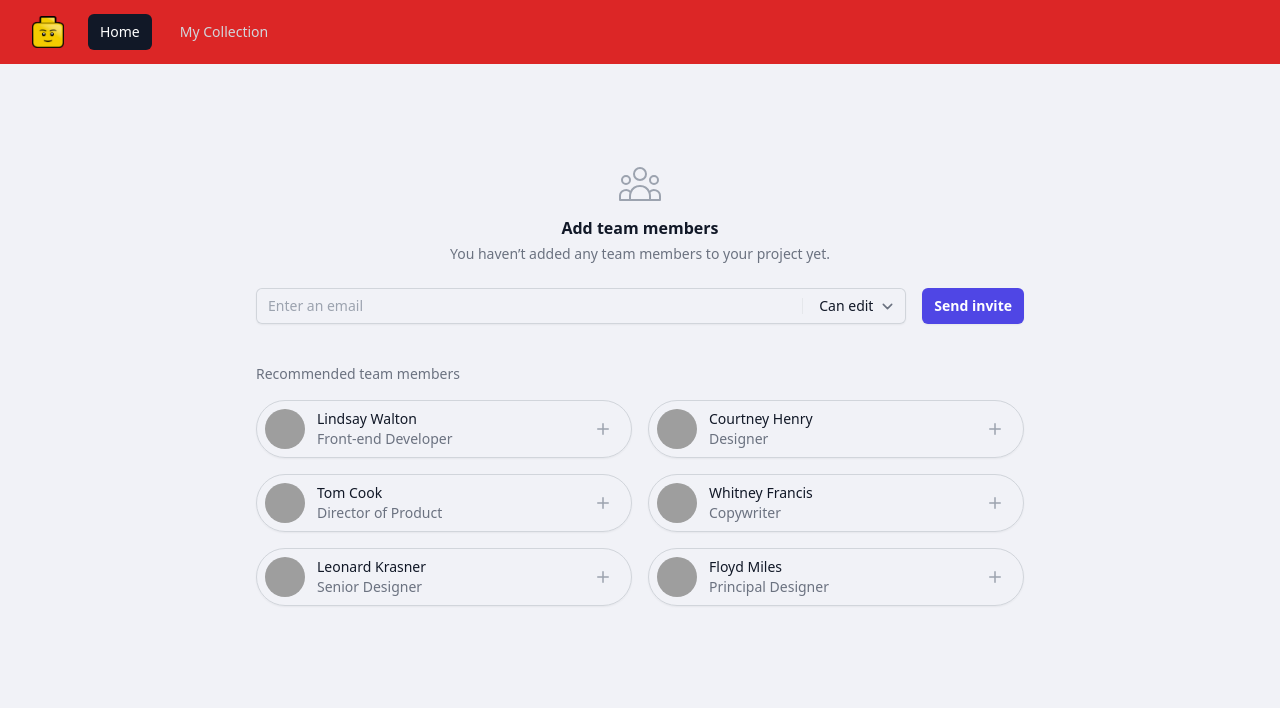
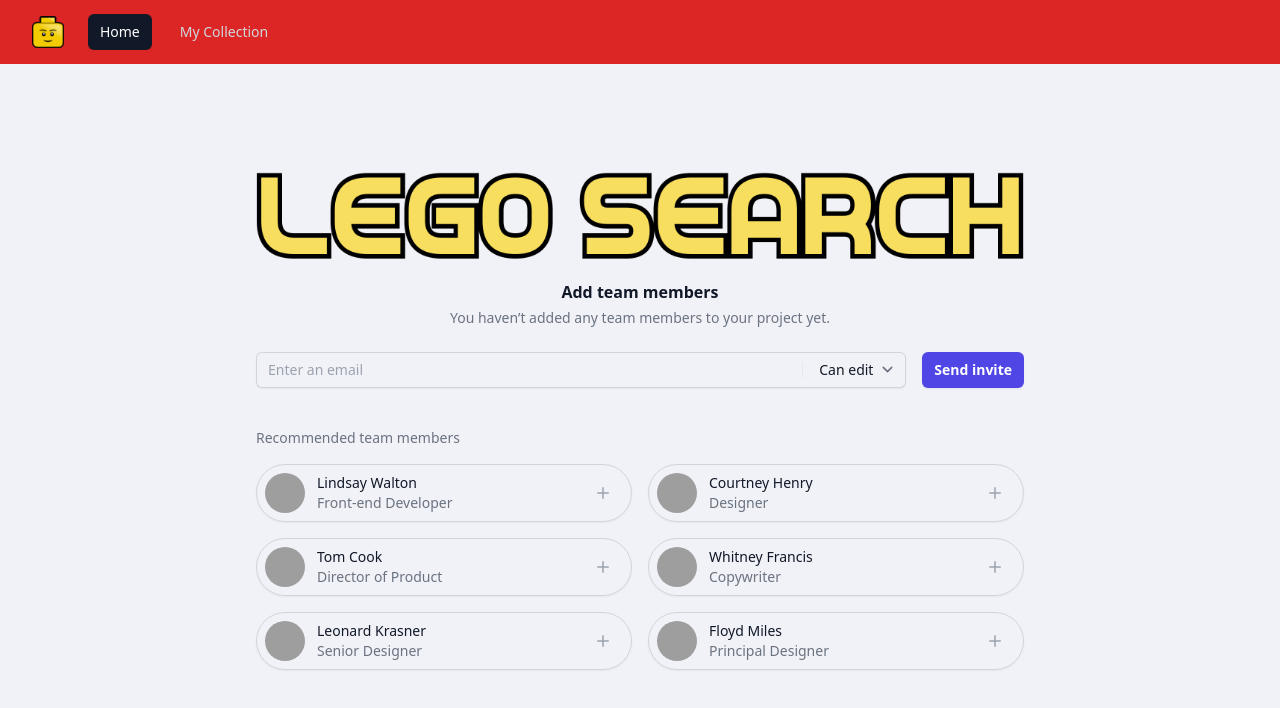
Before and after one commit to jiehaolim/ga-sei-project-2-legosearch, a React (Vite) app: page / in a window 1280 px wide. Shown: the top 708 px of the page. Built offline with nearby package versions, Linux system fonts and the light colour scheme; grey boxes are pictures that could not be loaded.

Commit message:
65th commit - updated search component

```diff
--- a/src/components/Home/MainSearch.jsx
+++ b/src/components/Home/MainSearch.jsx
@@ -1,3 +1,4 @@
+import legoSearchLogo from "../../img/legosearchlogo.png";
 import { PlusIcon } from '@heroicons/react/20/solid'
 
 const people = [
@@ -41,23 +42,16 @@
 
 const MainSearch = () => {
     return (
-        <div className="mt-24 mx-auto max-w-md sm:max-w-3xl">
+      <div className="mx-auto max-w-7xl px-2 sm:px-6 lg:px-8">
+        <div className="mt-12 mx-auto max-w-md sm:mt-24 sm:max-w-3xl">
         <div>
           <div className="text-center">
-            <svg
-              className="mx-auto h-12 w-12 text-gray-400"
-              fill="none"
-              stroke="currentColor"
-              viewBox="0 0 48 48"
-              aria-hidden="true"
-            >
-              <path
-                strokeLinecap="round"
-                strokeLinejoin="round"
-                strokeWidth={2}
-                d="M34 40h10v-4a6 6 0 00-10.712-3.714M34 40H14m20 0v-4a9.971 9.971 0 00-.712-3.714M14 40H4v-4a6 6 0 0110.713-3.714M14 40v-4c0-1.313.253-2.566.713-3.714m0 0A10.003 10.003 0 0124 26c4.21 0 7.813 2.602 9.288 6.286M30 14a6 6 0 11-12 0 6 6 0 0112 0zm12 6a4 4 0 11-8 0 4 4 0 018 0zm-28 0a4 4 0 11-8 0 4 4 0 018 0z"
-              />
-            </svg>
+          <div className="flex flex-shrink-0 items-center">
+                  <img
+                    src={legoSearchLogo}
+                    alt="LEGO Search"
+                  />
+                </div>
             <h2 className="mt-2 text-base font-semibold leading-6 text-gray-900">Add team members</h2>
             <p className="mt-1 text-sm text-gray-500">You haven’t added any team members to your project yet.</p>
           </div>
@@ -129,6 +123,7 @@
           </ul>
         </div>
       </div>
+      </div>
     )
 }
 
```
